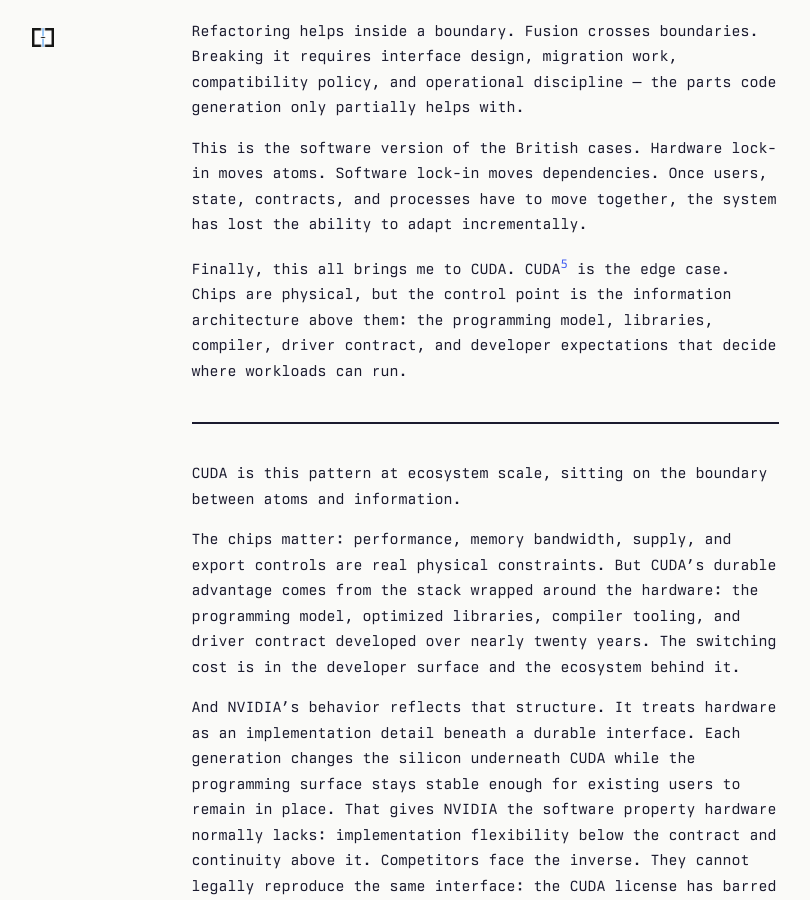
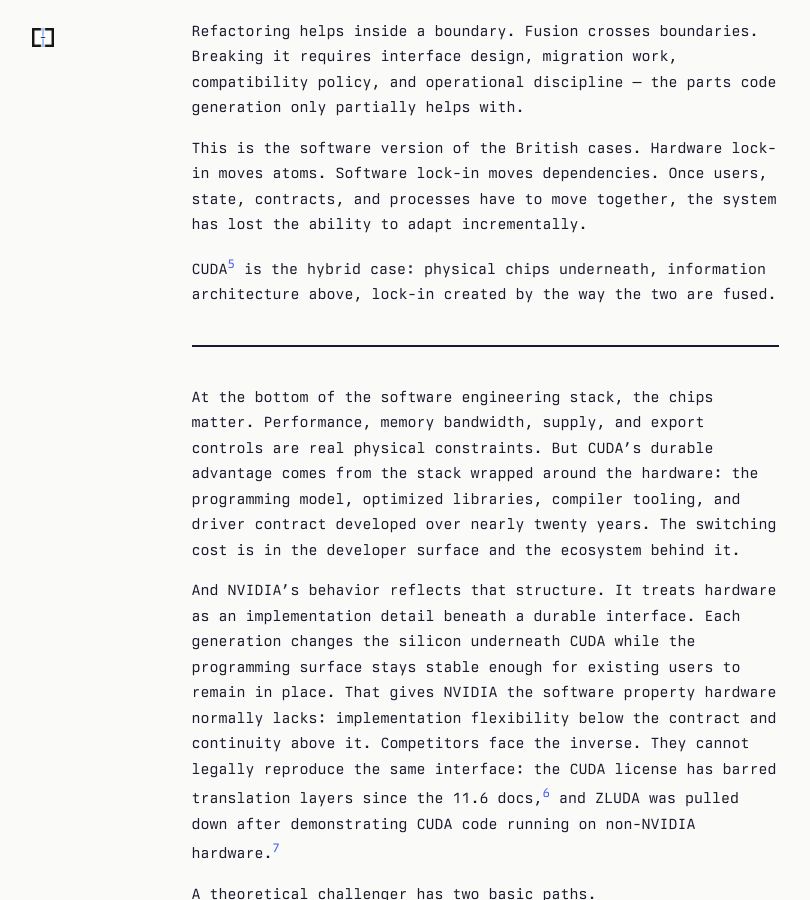
Before and after one commit to dmarticus/dmarticus.github.io, a Jekyll site: the page built from _posts/2026-06-21-messy-fusion.md, in a window 1280 px wide and 900 px high, scrolled down 4779 px. Shown: the whole window, without its empty margins (6-816 px from the left). Built offline with Jekyll 4.4.1, drawn with Linux system fonts in a browser that asks for light colours.

Commit message:
some more edits

```diff
--- a/_posts/2026-06-21-messy-fusion.md
+++ b/_posts/2026-06-21-messy-fusion.md
@@ -73,13 +73,11 @@
 
 This is the software version of the British cases. Hardware lock-in moves atoms. Software lock-in moves dependencies. Once users, state, contracts, and processes have to move together, the system has lost the ability to adapt incrementally.
 
-Finally, this all brings me to CUDA. CUDA[^cuda] is the edge case. Chips are physical, but the control point is the information architecture above them: the programming model, libraries, compiler, driver contract, and developer expectations that decide where workloads can run.
+CUDA[^cuda] is the hybrid case: physical chips underneath, information architecture above, lock-in created by the way the two are fused.
 
 ---
 
-CUDA is this pattern at ecosystem scale, sitting on the boundary between atoms and information.
-
-The chips matter: performance, memory bandwidth, supply, and export controls are real physical constraints. But CUDA's durable advantage comes from the stack wrapped around the hardware: the programming model, optimized libraries, compiler tooling, and driver contract developed over nearly twenty years. The switching cost is in the developer surface and the ecosystem behind it.
+At the bottom of the software engineering stack, the chips matter. Performance, memory bandwidth, supply, and export controls are real physical constraints. But CUDA's durable advantage comes from the stack wrapped around the hardware: the programming model, optimized libraries, compiler tooling, and driver contract developed over nearly twenty years. The switching cost is in the developer surface and the ecosystem behind it.
 
 And NVIDIA's behavior reflects that structure. It treats hardware as an implementation detail beneath a durable interface. Each generation changes the silicon underneath CUDA while the programming surface stays stable enough for existing users to remain in place. That gives NVIDIA the software property hardware normally lacks: implementation flexibility below the contract and continuity above it. Competitors face the inverse. They cannot legally reproduce the same interface: the CUDA license has barred translation layers since the 11.6 docs,[^cuda-eula] and ZLUDA was pulled down after demonstrating CUDA code running on non-NVIDIA hardware.[^zluda]
 
```
